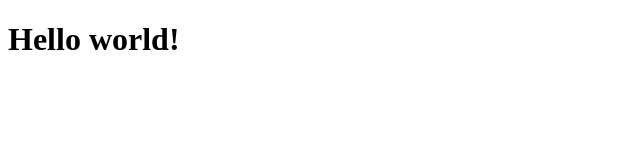
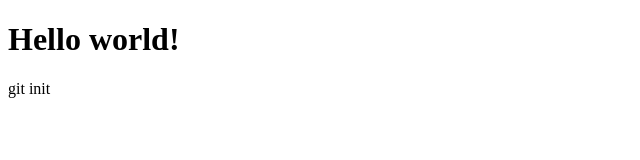
Before and after one commit to kitas-gitas/curly-octo-disco, a plain HTML site: page index.html in a window 1280 px wide. Shown: the full height of the page, 0-640 px from the left. Drawn offline with Linux system fonts and the light colour scheme.

Commit message:
git commands

```diff
--- a/index.html
+++ b/index.html
@@ -7,5 +7,6 @@
 </head>
 <body>
     <h1>Hello world!</h1>
+    <p>git init</p>
 </body>
 </html>
```
